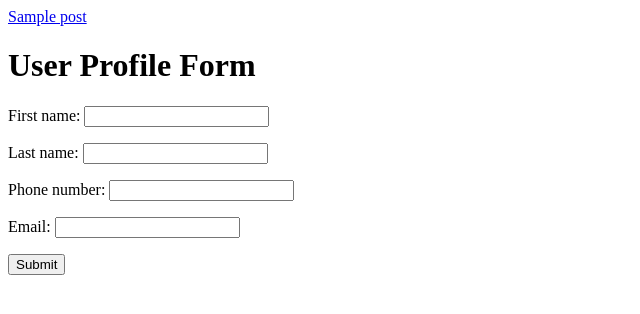
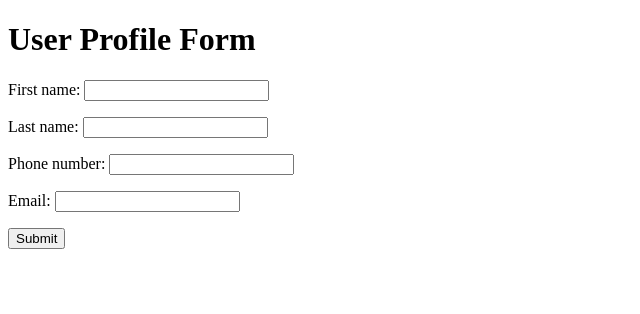
Before and after one commit to CharlesMbillo/chaliwebpageproject, a Django app: template chaliwebpage/templates/user_profile.html in a window 1280 px wide. Shown: the top 314 px of the page, without its empty margins (0-640 px from the left). Run offline with Django 4.2, Linux system fonts and the light colour scheme; tables that the repository leaves empty hold one stand-in row (values such as "Sample post"); the template is opened without the code that fills it: values that come from a table or form of the project are taken from there, most other values are stand-ins (such as "Sample title", 1, 10 or a date in 2020).

Commit message:
2nd initial commit

```diff
--- a/chaliwebpage/templates/user_profile.html
+++ b/chaliwebpage/templates/user_profile.html
@@ -1,7 +1,7 @@
 <!-- chaliwebpage/templates/user_profile.html -->
 <!DOCTYPE html>
 <html lang="en">
-<a href="{% url 'blog:article_detail' slug=post.slug %}">{{ post.title }}</a>
+
 <head>
     <meta charset="UTF-8">
     <title>ChaliWebPage User Profile</title>
```
Also changed, not shown: db.sqlite3.
